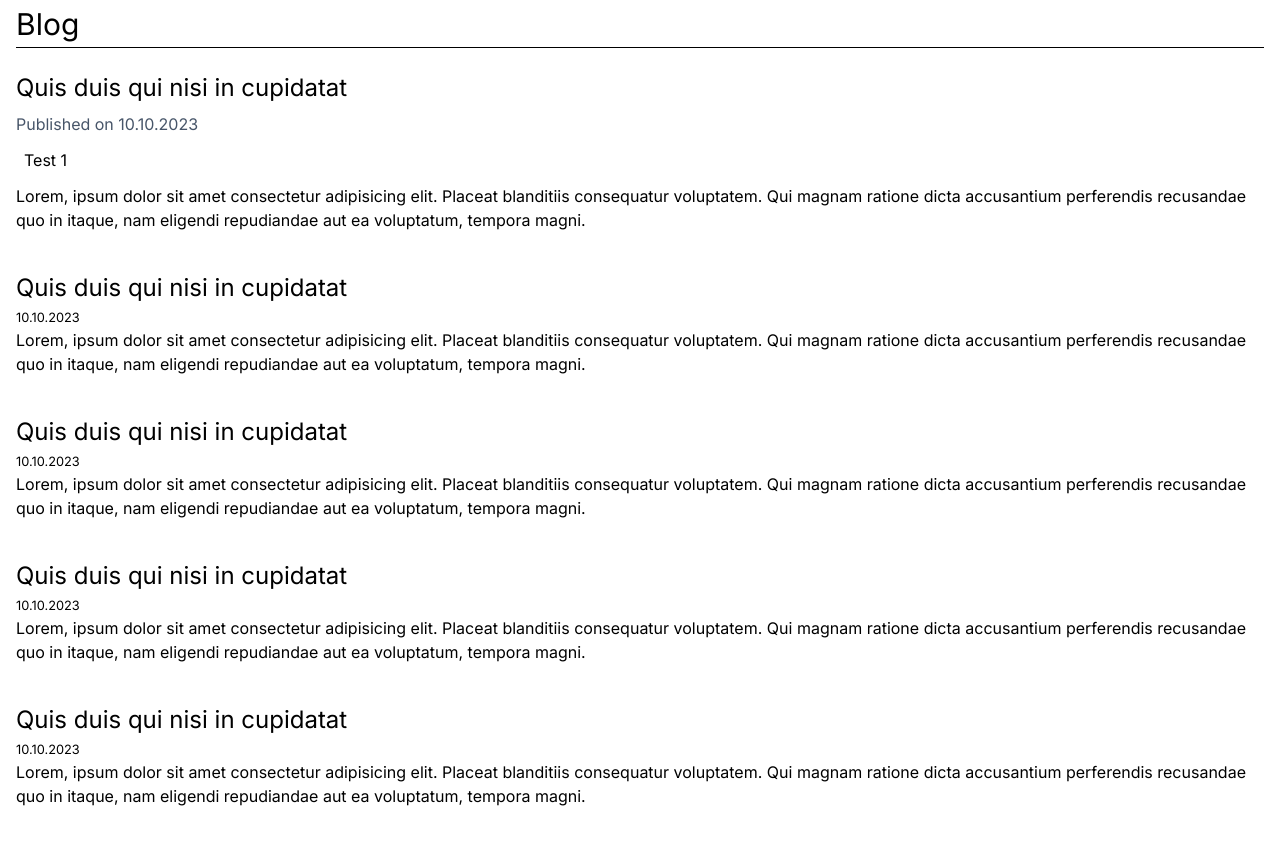
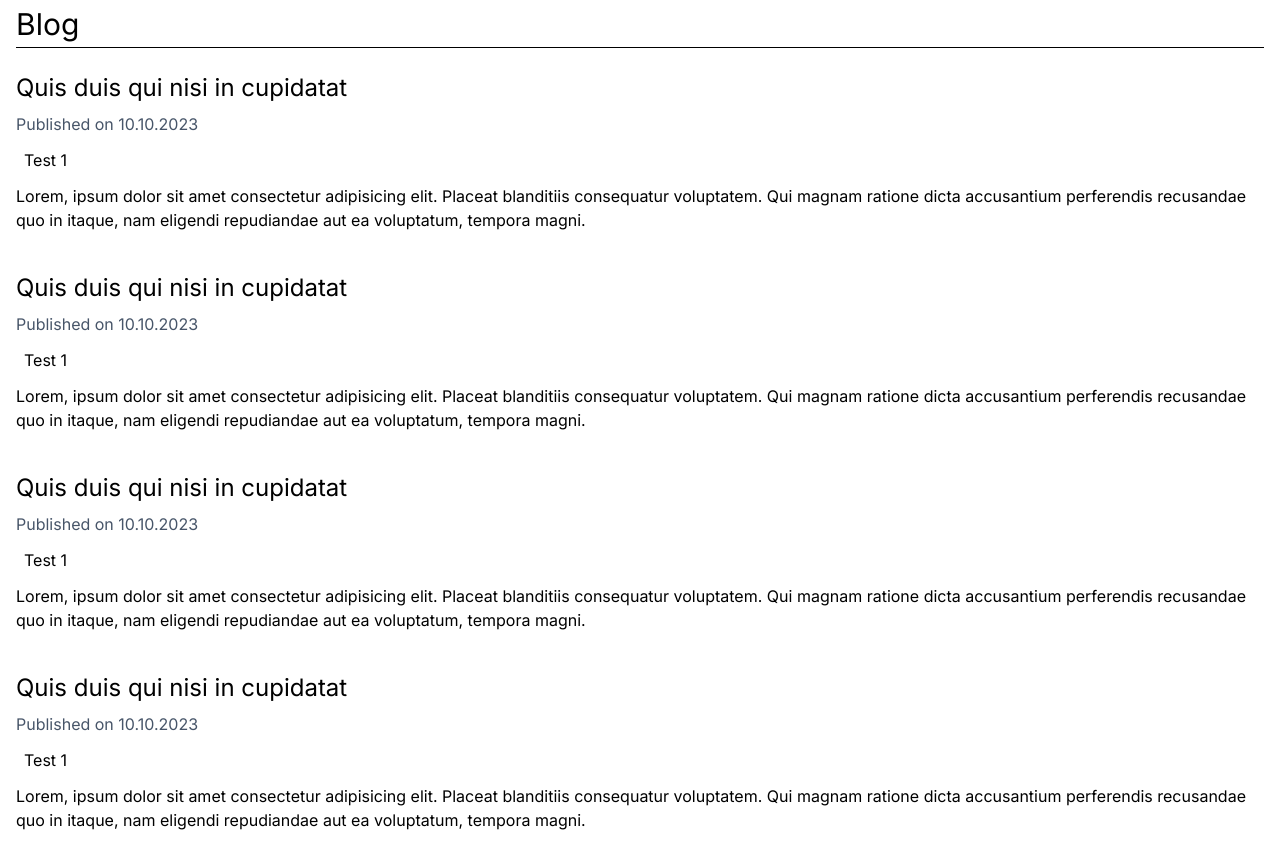
Before and after one commit to Laumak/nextjs-blog, a Next.js app: page / in a window 1280 px wide. Shown: the top 868 px of the page. Built offline with nearby package versions, Linux system fonts and the light colour scheme.

Commit message:
New barebones (frontpage) Article component

```diff
--- a/src/app/page.tsx
+++ b/src/app/page.tsx
@@ -22,12 +22,17 @@ const Tag = ({ children, backgroundHue }: TagProps) => {
   );
 };
 
-export default function Home() {
+interface ArticleProps {
+  children: string;
+  title: string;
+  link: string;
+}
+
+const Article = ({ children, title, link }: ArticleProps) => {
   return (
-    <React.Fragment>
     <article className="mt-6 mb-10">
       <h2 className="text-2xl">
-          <Link href="/blog/test">Quis duis qui nisi in cupidatat</Link>
+        <Link href={link}>{title}</Link>
       </h2>
       <div className="my-2 text-slate-600">Published on 10.10.2023</div>
       <ul aria-label="Tags" className="my-2">
@@ -35,65 +40,41 @@ export default function Home() {
         <Tag backgroundHue={600}>Test 2</Tag>
         <Tag backgroundHue={800}>Test 3</Tag>
       </ul>
-        <p>
+      <p>{children}</p>
+    </article>
+  );
+};
+
+export default function Home() {
+  return (
+    <React.Fragment>
+      <Article title="Quis duis qui nisi in cupidatat" link="/blog/test">
         Lorem, ipsum dolor sit amet consectetur adipisicing elit. Placeat
-          blanditiis consequatur voluptatem. Qui magnam ratione dicta
-          accusantium perferendis recusandae quo in itaque, nam eligendi
-          repudiandae aut ea voluptatum, tempora magni.
-        </p>
-      </article>
+        blanditiis consequatur voluptatem. Qui magnam ratione dicta accusantium
+        perferendis recusandae quo in itaque, nam eligendi repudiandae aut ea
+        voluptatum, tempora magni.
+      </Article>
 
-      <article className="mb-10">
-        <h2 className="text-2xl">
-          <Link href="/blog/test">Quis duis qui nisi in cupidatat</Link>
-        </h2>
-        <small>10.10.2023</small>
-        <p>
+      <Article title="Quis duis qui nisi in cupidatat" link="/blog/test">
         Lorem, ipsum dolor sit amet consectetur adipisicing elit. Placeat
-          blanditiis consequatur voluptatem. Qui magnam ratione dicta
-          accusantium perferendis recusandae quo in itaque, nam eligendi
-          repudiandae aut ea voluptatum, tempora magni.
-        </p>
-      </article>
+        blanditiis consequatur voluptatem. Qui magnam ratione dicta accusantium
+        perferendis recusandae quo in itaque, nam eligendi repudiandae aut ea
+        voluptatum, tempora magni.
+      </Article>
 
-      <article className="mb-10">
-        <h2 className="text-2xl">
-          <Link href="/blog/test">Quis duis qui nisi in cupidatat</Link>
-        </h2>
-        <small>10.10.2023</small>
-        <p>
+      <Article title="Quis duis qui nisi in cupidatat" link="/blog/test">
         Lorem, ipsum dolor sit amet consectetur adipisicing elit. Placeat
-          blanditiis consequatur voluptatem. Qui magnam ratione dicta
-          accusantium perferendis recusandae quo in itaque, nam eligendi
-          repudiandae aut ea voluptatum, tempora magni.
-        </p>
-      </article>
+        blanditiis consequatur voluptatem. Qui magnam ratione dicta accusantium
+        perferendis recusandae quo in itaque, nam eligendi repudiandae aut ea
+        voluptatum, tempora magni.
+      </Article>
 
-      <article className="mb-10">
-        <h2 className="text-2xl">
-          <Link href="/blog/test">Quis duis qui nisi in cupidatat</Link>
-        </h2>
-        <small>10.10.2023</small>
-        <p>
+      <Article title="Quis duis qui nisi in cupidatat" link="/blog/test">
         Lorem, ipsum dolor sit amet consectetur adipisicing elit. Placeat
-          blanditiis consequatur voluptatem. Qui magnam ratione dicta
-          accusantium perferendis recusandae quo in itaque, nam eligendi
-          repudiandae aut ea voluptatum, tempora magni.
-        </p>
-      </article>
-
-      <article className="mb-10">
-        <h2 className="text-2xl">
-          <Link href="/blog/test">Quis duis qui nisi in cupidatat</Link>
-        </h2>
-        <small>10.10.2023</small>
-        <p>
-          Lorem, ipsum dolor sit amet consectetur adipisicing elit. Placeat
-          blanditiis consequatur voluptatem. Qui magnam ratione dicta
-          accusantium perferendis recusandae quo in itaque, nam eligendi
-          repudiandae aut ea voluptatum, tempora magni.
-        </p>
-      </article>
+        blanditiis consequatur voluptatem. Qui magnam ratione dicta accusantium
+        perferendis recusandae quo in itaque, nam eligendi repudiandae aut ea
+        voluptatum, tempora magni.
+      </Article>
     </React.Fragment>
   );
 }
```
Lines whose indentation alone changed are shown as unchanged.
